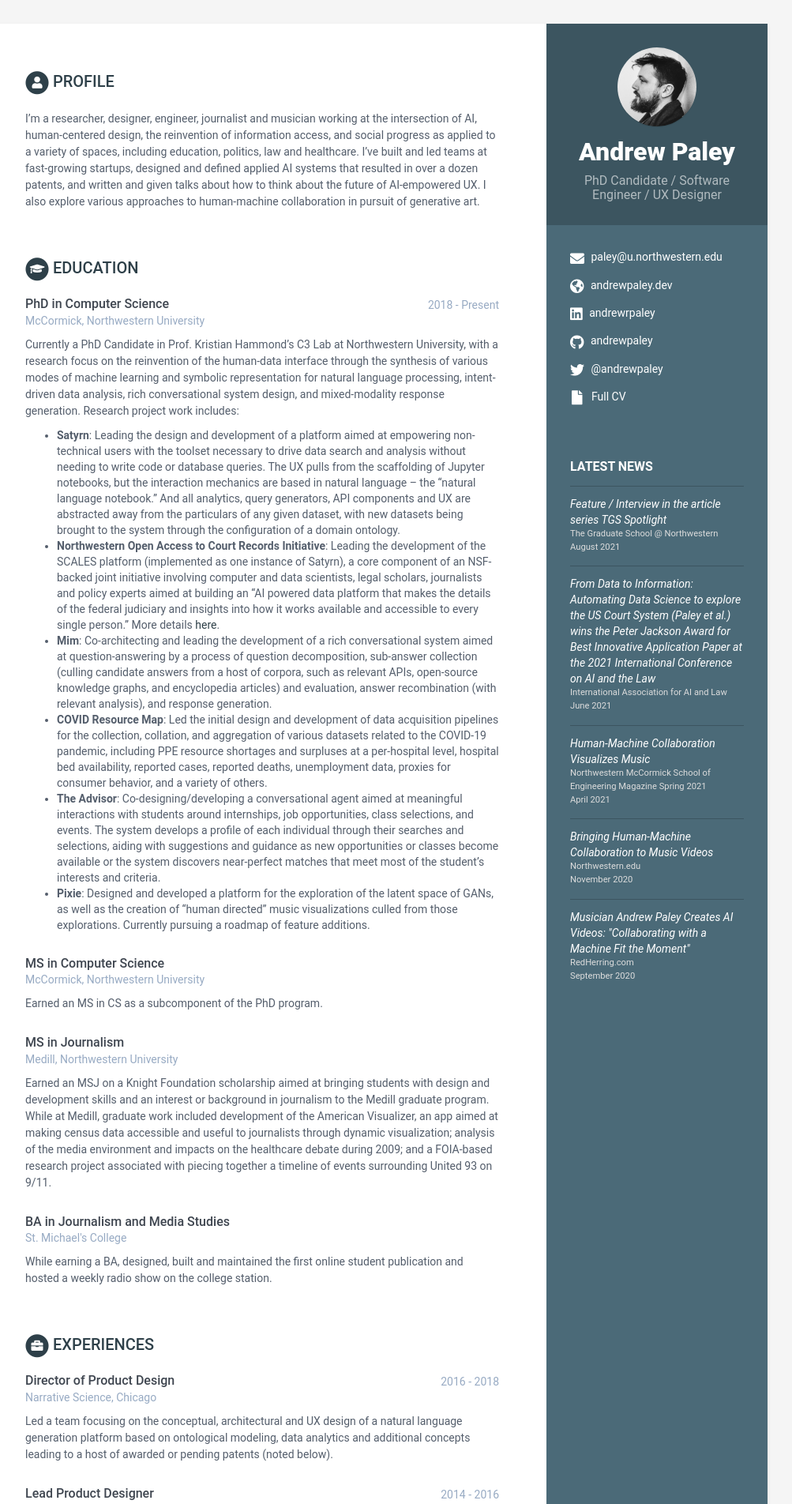
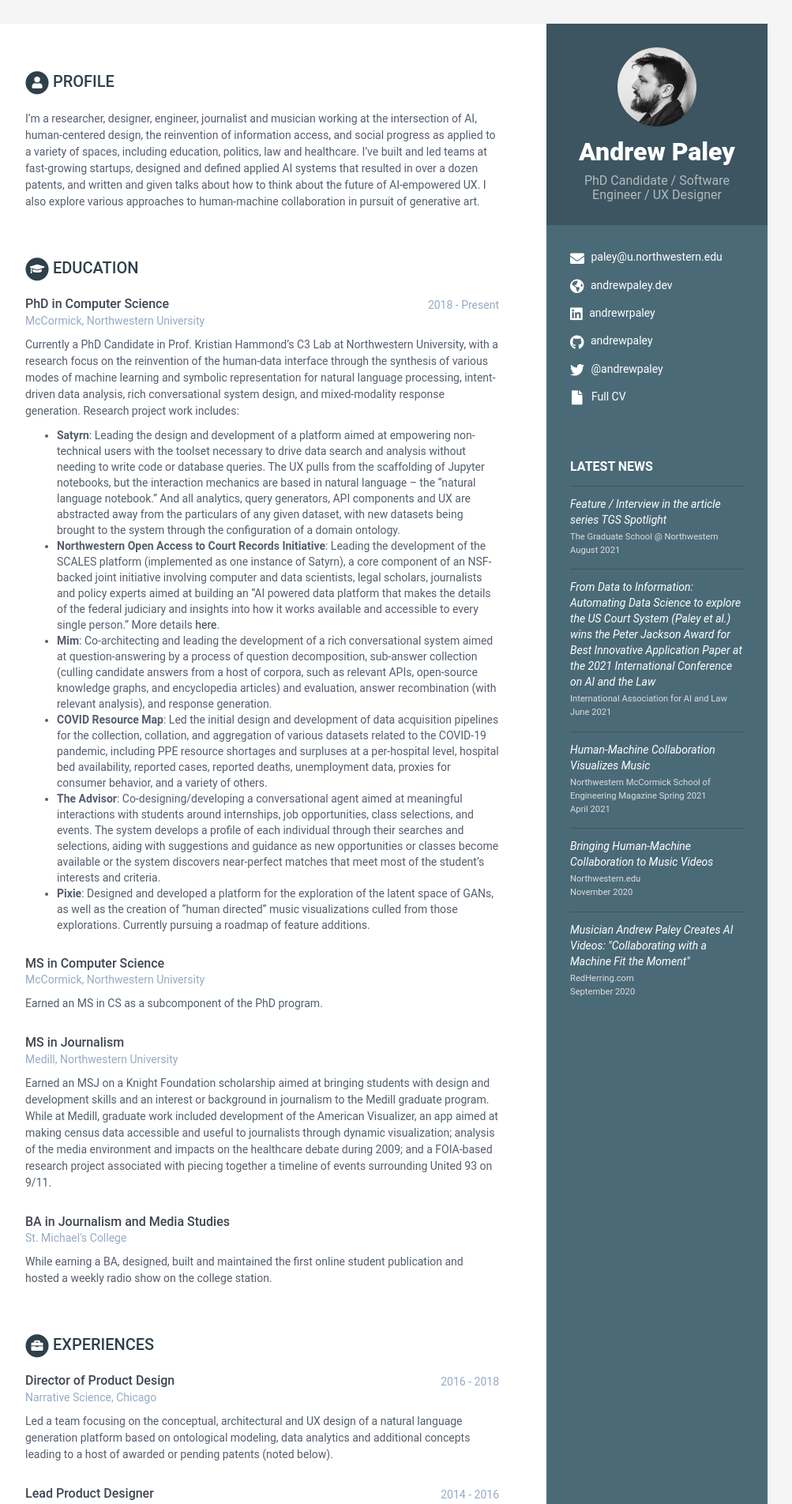
Before and after one commit to andrewpaley/andrewpaley.github.io, a Jekyll site: the page built from index.html, in a window 1280 px wide. Shown: the top 1904 px of the page at 79% size, without its empty margins (168-1171 px from the left). Built offline with Jekyll 4.4.1, drawn with Linux system fonts in a browser that asks for light colours.

Commit message:
layout tweaks

```diff
--- a/_sass/_base.scss
+++ b/_sass/_base.scss
@@ -174,6 +174,7 @@ p {
 .datestamp {
   font-size: 0.8em;
   margin-bottom: 5px;
+  margin-top: 4px;
   color: #ddd;
 }
 
```
